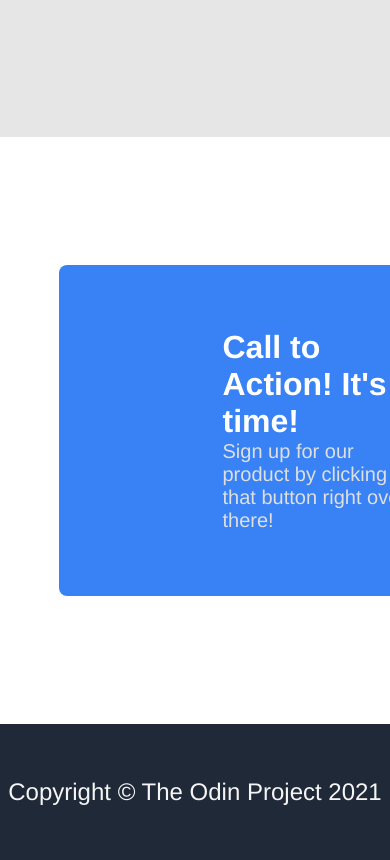
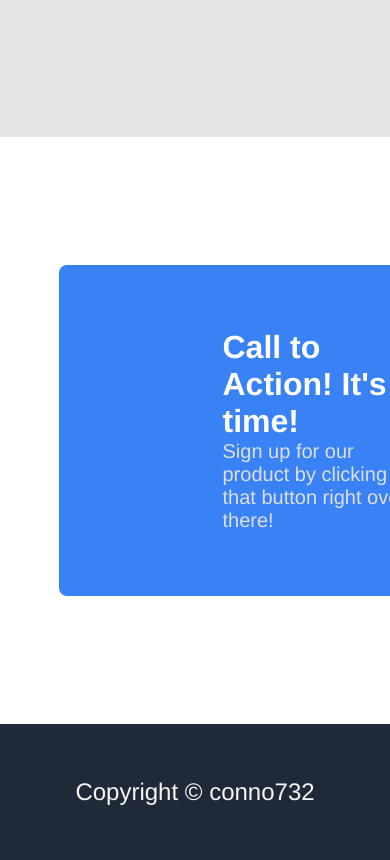
Before and after one commit to Conno732/css-practice-website, a plain HTML site: page index.html in a window 390 px wide. Shown: the part 2783-3643 px from the top of the page. Drawn offline with Linux system fonts and the light colour scheme.

Commit message:
Small change - still not mobile friendly :(

```diff
--- a/index.html
+++ b/index.html
@@ -70,7 +70,7 @@
             </div>
 
             <div class="footer">
-                Copyright © The Odin Project 2021</div>
+                Copyright © conno732</div>
         </div>
     </body>
 </html>
```
